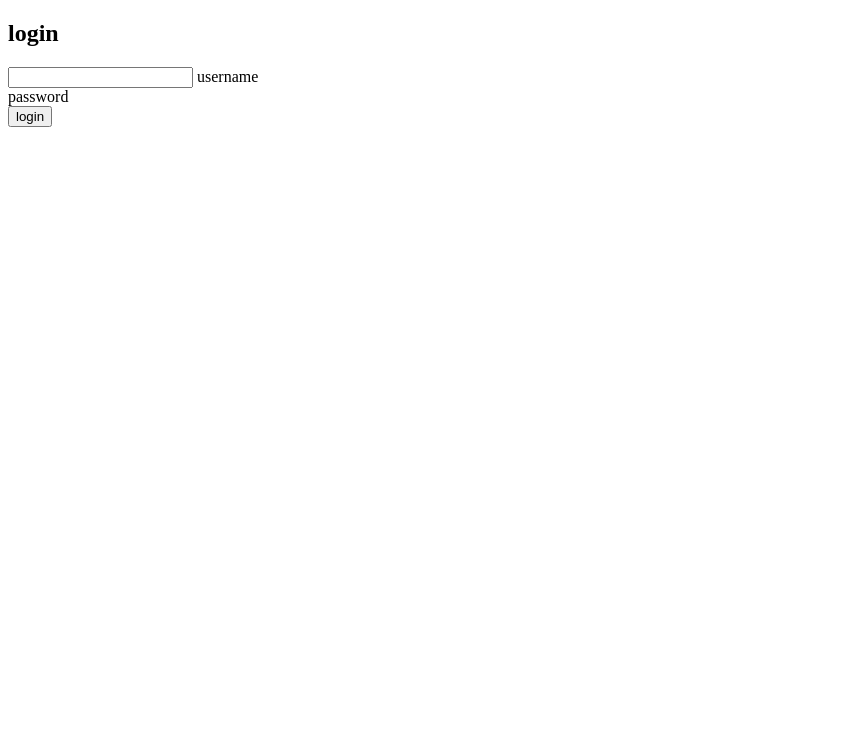
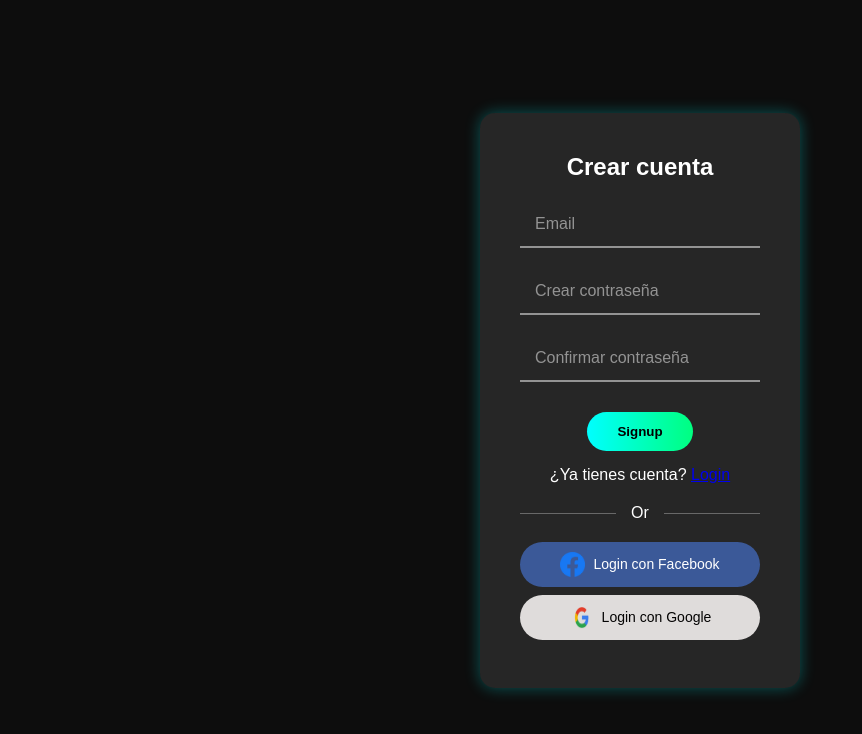
Before and after one commit to paulix120/PROYECTO-PAT, a plain HTML site: page patremote/pat_interfaz/registro.html in a window 1280 px wide. Shown: the whole page, without its empty margins (0-862 px from the left). Drawn offline with Linux system fonts and the light colour scheme.

Commit message:
actualizacion y regitro creado y vinculado

```diff
--- a/pat_interfaz/css/styles_index.css
+++ /dev/null
@@ -1,168 +0,0 @@
-*{
-    margin:0;
-    padding:0;
-    box-sizing:border-box;
-    font-family:'Segoe UI', sans-serif;
-}
-
-body{
-    background:#fafafa;
-    color:#333;
-}
-
-/* HEADER */
-
-header{
-    background:linear-gradient(
-        rgba(0,0,0,.5),
-        rgba(0,0,0,.5)
-    ),
-    url('https://images.unsplash.com/photo-1507525428034-b723cf961d3e?w=1600');
-
-    background-size:cover;
-    background-position:center;
-    height:100vh;
-    color:white;
-}
-
-/* NAVBAR */
-
-nav{
-    display:flex;
-    justify-content:space-between;
-    align-items:center;
-    padding:25px 8%;
-}
-
-nav ul{
-    display:flex;
-    list-style:none;
-    gap:30px;
-}
-
-nav a{
-    color:white;
-    text-decoration:none;
-}
-
-/* HERO */
-
-.hero{
-    height:80vh;
-    display:flex;
-    flex-direction:column;
-    justify-content:center;
-    align-items:center;
-    text-align:center;
-    padding:20px;
-}
-
-.hero h1{
-    font-size:4rem;
-    margin-bottom:20px;
-}
-
-.hero p{
-    max-width:700px;
-    font-size:1.2rem;
-    margin-bottom:30px;
-}
-
-.hero button{
-    padding:15px 35px;
-    border:none;
-    border-radius:30px;
-    background:#00b894;
-    color:white;
-    font-size:1rem;
-    cursor:pointer;
-}
-
-/* SECCIONES */
-
-section{
-    padding:80px 10%;
-}
-
-section h2{
-    text-align:center;
-    margin-bottom:30px;
-    color:#0c4a6e;
-}
-
-.about p{
-    max-width:900px;
-    margin:auto;
-    text-align:center;
-    line-height:1.8;
-}
-
-/* DESTINOS */
-
-.cards{
-    display:grid;
-    grid-template-columns:repeat(auto-fit,minmax(280px,1fr));
-    gap:30px;
-}
-
-.card{
-    background:white;
-    border-radius:15px;
-    overflow:hidden;
-    box-shadow:0 5px 15px rgba(0,0,0,.1);
-}
-
-.card img{
-    width:100%;
-    height:220px;
-    object-fit:cover;
-}
-
-.card h3{
-    padding:15px;
-}
-
-.card p{
-    padding:0 15px 20px;
-}
-
-/* FUNCIONALIDADES */
-
-.feature-grid{
-    display:grid;
-    grid-template-columns:repeat(auto-fit,minmax(220px,1fr));
-    gap:25px;
-}
-
-.feature{
-    background:white;
-    padding:30px;
-    border-radius:12px;
-    text-align:center;
-    box-shadow:0 3px 10px rgba(0,0,0,.08);
-}
-
-/* FOOTER */
-
-footer{
-    background:#0c4a6e;
-    color:white;
-    text-align:center;
-    padding:5px;
-}
-
-.logo{
-    display: flex;
-    align-items: center;
-    gap: -15px;
-}
-
-.logo img{
-    width: 65px;
-    height: 65px;
-    object-fit: contain;
-}
-
-/*.logo h2{
-    margin: 0;
-}*/
--- a/patremote/pat_interfaz/css/styles_login.css
+++ b/patremote/pat_interfaz/css/styles_login.css
@@ -2,10 +2,10 @@
     margin: 0;
     padding: 0;
     box-sizing: border-box;
-    font-family: Arial, Helvetica, sans-serif
+    font-family: 'Arial', sans-serif;
 }
 body{
-    background-color: #0d0d0d;
+   background-color: #0d0d0d;
     display: flex;
     justify-content: center;
     align-items: center;
@@ -13,10 +13,10 @@ body{
 
 }
 .form-container{
-    background-color: rgba(255,255,255, 0.1);
+    background: rgba(255, 255, 255, 0.1);
     padding: 40px;
     border-radius: 15px;
-    box-shadow: 0 0 15px rgba(0,255,255,0.3);
+    box-shadow: 0 0 15px rgba(0, 255, 255, 0.3);
     width: 320px;
     text-align: center;
 
@@ -40,13 +40,13 @@ h2{
     outline: none;
     color: #fff;
     font-size: 18px;
-    border-bottom: 2px solid rgba(255,255,0.5);
+    border-bottom: 2px solid rgba(255, 255, 255, 0.5);
     transition: 0.4s;
 }
 
 .input-box input:focus{
     border-color: #0ff;
-    box-shadow: 0.5px 15px rgba(0,255,255,0.3);
+    box-shadow: 0 5px 15px rgba(0,255,255,0.3);
 
 }
 
@@ -54,6 +54,32 @@ h2{
     position: absolute;
     top: 50%;
     left: 15px;
-    color: rgba(255,255,0.5);
+    color: rgba(255, 255, 255, 0.5);
     font-size: 16px;
+    pointer-events: none;
+    transition: 0.4s;
+    transform: translateY(-50%);
 }
+
+.input-box input:focus + span,
+.input-box input:not(:placeholder-shown) + span{
+    top: 5px;
+    font-size: 12px;
+    color:#00ffff;
+}
+
+.submit-btn{
+   background: linear-gradient(90deg, #00ffff, #00ff80);
+    border: none;
+    padding: 12px 30px;
+    border-radius: 25px;
+    color: #000;
+    font-weight: bold;
+    cursor: pointer;
+    transition: 0.4s;
+    margin-top: 10px;
+}
+submit-btn:hover {
+    background: linear-gradient(90deg, #00ff80, #00ffff);
+    box-shadow: 0 5px 15px #00ffff80;
+}
--- /dev/null
+++ b/patremote/pat_interfaz/css/styles_registro.css
@@ -0,0 +1,138 @@
+*{
+    margin: 0;
+    padding: 0;
+    box-sizing: border-box;
+    font-family: 'Arial', sans-serif;
+}
+
+body{
+   background-color: #0d0d0d;
+   display: flex;
+   justify-content: center;
+   align-items: center;
+   height: 100vh;
+}
+
+.form-container{
+    background: rgba(255, 255, 255, 0.1);
+    padding: 40px;
+    border-radius: 15px;
+    box-shadow: 0 0 15px rgba(0, 255, 255, 0.3);
+    width: 320px;
+    text-align: center;
+}
+
+h2{
+    color: #fff;
+    margin-bottom: 20px;
+}
+
+.input-box{
+    position: relative;
+    margin: 20px 0;
+}
+
+.input-box input {
+    width: 100%;
+    padding: 12px 15px;
+    background: none;
+    border: none;
+    outline: none;
+    color: #fff;
+    font-size: 18px;
+    border-bottom: 2px solid rgba(255, 255, 255, 0.5);
+    transition: 0.4s;
+}
+
+.input-box input:focus{
+    border-color: #0ff;
+    box-shadow: 0 5px 15px rgba(0,255,255,0.3);
+}
+
+.input-box span{
+    position: absolute;
+    top: 50%;
+    left: 15px;
+    color: rgba(255, 255, 255, 0.5);
+    font-size: 16px;
+    pointer-events: none;
+    transition: 0.4s;
+    transform: translateY(-50%);
+}
+
+.input-box input:focus + span,
+.input-box input:not(:placeholder-shown) + span{
+    top: 5px;
+    font-size: 12px;
+    color:#00ffff;
+}
+
+.submit-btn{
+   background: linear-gradient(90deg, #00ffff, #00ff80);
+   border: none;
+   padding: 12px 30px;
+   border-radius: 25px;
+   color: #000;
+   font-weight: bold;
+   cursor: pointer;
+   transition: 0.4s;
+   margin-top: 10px;
+}
+
+.submit-btn:hover {
+    background: linear-gradient(90deg, #00ff80, #00ffff);
+    box-shadow: 0 5px 15px #00ffff80;
+}
+
+/* Divider */
+.divider {
+  color: #fff;
+  margin: 20px 0;
+  position: relative;
+}
+
+.divider::before, .divider::after {
+  content: "";
+  position: absolute;
+  top: 50%;
+  width: 40%;
+  border-bottom: 1px solid rgba(255,255,255,0.3);
+}
+
+.divider::before { left: 0; }
+.divider::after { right: 0; }
+
+/* Botones sociales */
+.social-btn {
+  width: 100%;
+  padding: 10px;
+  margin: 8px 0;
+  border: none;
+  border-radius: 25px;
+  cursor: pointer;
+  font-size: 14px;
+  display: flex;
+  align-items: center;
+  justify-content: center;
+  gap: 8px;
+  transition: 0.3s;
+}
+
+.social-btn .icon {
+  width: 25px;
+  height: 25px;
+}
+
+.facebook {
+  background-color: #3b5998;
+  color: #fff;
+}
+
+.google {
+  background-color: #dfdcdb;
+  color: #050404;
+}
+
+.social-btn:hover {
+  opacity: 0.85;
+}
--- a/patremote/pat_interfaz/registro.html
+++ b/patremote/pat_interfaz/registro.html
@@ -1,20 +1,45 @@
 <!DOCTYPE html>
-<html lang="en">
+<html lang="es">
 <head>
-    <meta charset="UTF-8">
-    <meta name="viewport" content="width=device-width, initial-scale=1.0">
-    <title>Document</title>
+  <meta charset="UTF-8">
+  <meta name="viewport" content="width=device-width, initial-scale=1.0">
+  <title>Formulario de Registro</title>
+  <link rel="stylesheet" href="css/styles_registro.css">
 </head>
 <body>
-    <div class="form-container">
-        <h2>login</h2>
-        <div class="input-box">
-            <input type="text">
-            <span>username</span>
-        </div>
-        <span>password</span>
+  <div class="form-container">
+    <h2>Crear cuenta</h2>
+    <form>
+      <div class="input-box">
+        <input type="email" placeholder=" " required>
+        <span>Email</span>
+      </div>
+      <div class="input-box">
+        <input type="password" placeholder=" " required>
+        <span>Crear contraseña</span>
+      </div>
+      <div class="input-box">
+        <input type="password" placeholder=" " required>
+        <span>Confirmar contraseña</span>
+      </div>
+      <button type="submit" class="submit-btn">Signup</button>
+    </form>
+
+    <div class="login-link">
+      <p style="color:#fff; margin-top:15px;">¿Ya tienes cuenta? <a href="login.html">Login</a></p>
     </div>
 
-    <button class="submit-btn">login</button>
+    <div class="divider">Or</div>
+
+    <button class="social-btn facebook">
+      <img src="./img/Facebook-Logo-sin-fon.png" alt="Facebook" class="icon">
+      Login con Facebook
+    </button>
+
+    <button class="social-btn google">
+      <img src="./img/google-logo-sin-fon.png" alt="Google" class="icon">
+      Login con Google
+    </button>
+  </div>
 </body>
 </html>
```
Also changed, not shown: pat_interfaz/index.html (deleted, +0 -115 lines), patremote/pat_interfaz/index.html (+1 -1 lines), patremote/pat_interfaz/login.html (+32 -0 lines), pat_interfaz/img/Designer_icon.png (deleted), pat_interfaz/login.html (deleted), pat_interfaz/registro.html (deleted), patremote/pat_interfaz/img/Facebook-Logo-sin-fon.png (added), patremote/pat_interfaz/img/google-logo-sin-fon.png (added).
